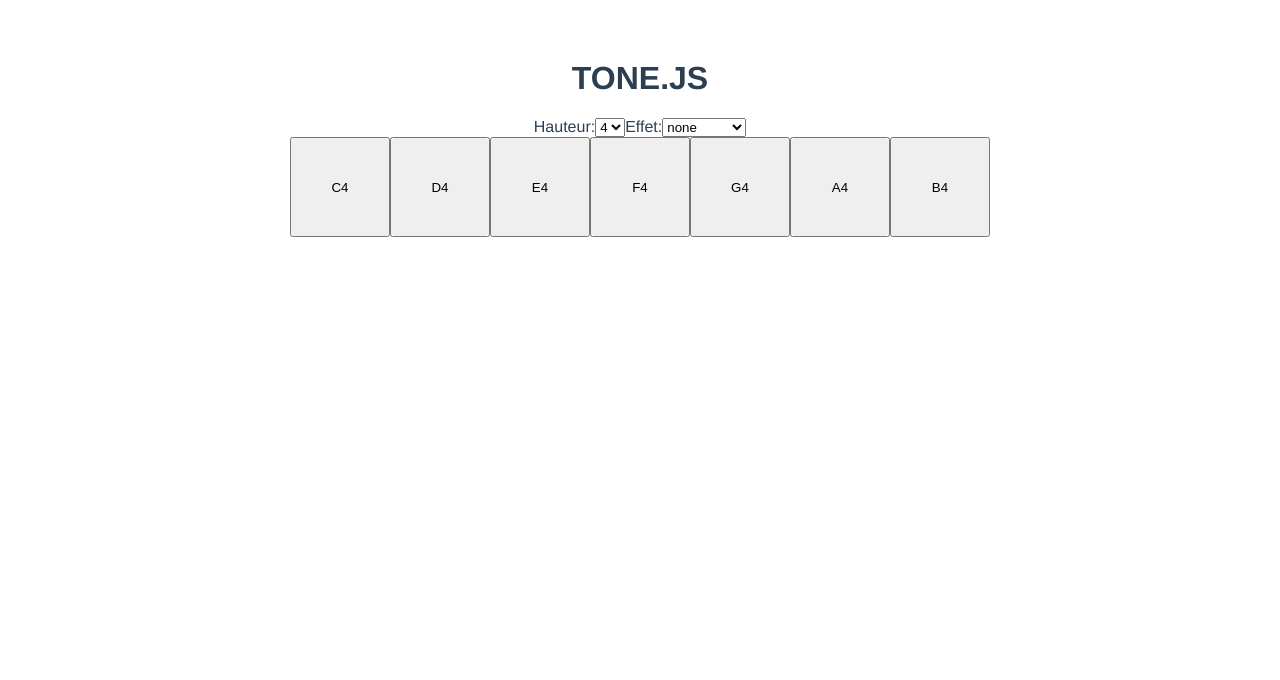
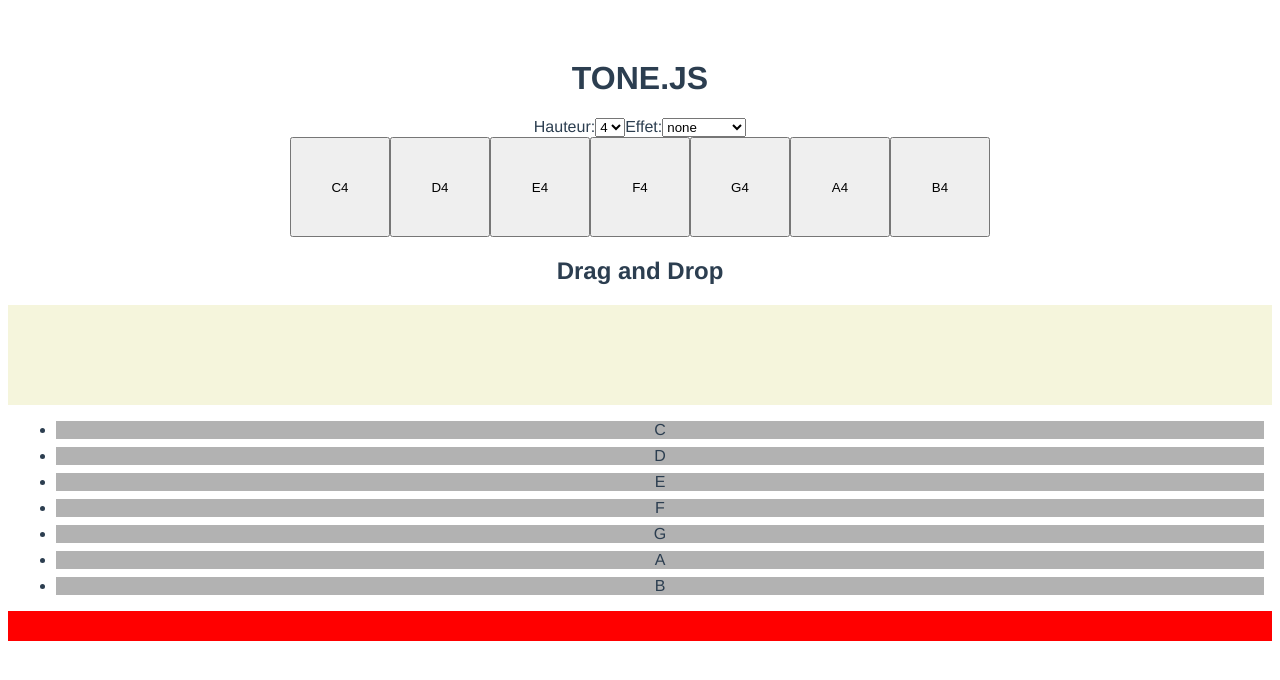
Before and after one commit to Florian-Piault/Synesthesia, a Vue app in the folder ht-sound/: page / in a window 1280 px wide. Shown: the top 680 px of the page. Built offline with nearby package versions, Linux system fonts and the light colour scheme.

Commit message:
drag and drop V1

```diff
--- a/ht-sound/src/App.vue
+++ b/ht-sound/src/App.vue
@@ -5,59 +5,95 @@
     <!-- HAUTEURS -->
     <label>Hauteur:</label>
     <select v-model="Height">
-      <option v-for="height in heights" :value="height" :key="height"> {{height}}</option>
+      <option v-for="height in heights" :value="height" :key="height">
+        {{ height }}
+      </option>
     </select>
 
     <!-- EFFETS -->
     <label>Effet:</label>
     <select v-model="Effect">
-      <option v-for="effect in effects" :value="effect" :key="effect"> {{effect}}</option>
+      <option v-for="effect in effects" :value="effect" :key="effect">
+        {{ effect }}
+      </option>
     </select>
 
     <div class="notes-panel">
-      <Note v-for="note in notes" :pitch="note + Height" :effect="effect" :key="note"></Note>
+      <Note
+        v-for="note in notes"
+        :pitch="note + Height"
+        :effect="effect"
+        :key="note"
+      ></Note>
+    </div>
+
+    <div>
+      <h2>Drag and Drop</h2>
+      <ul
+        class="music"
+        @drop="onDrop($event)"
+        @dragenter.prevent
+        @dragover.prevent
+      >
+        <li v-for="(note, index) in music" :key="index">{{ note }}</li>
+      </ul>
+
+      <ul class="color">
+        <li
+          v-for="(note, index) in notes"
+          :key="index"
+          draggable="true"
+          @dragstart="startDrag($event, note)"
+        >
+          {{ note }}
+        </li>
+      </ul>
+
+      <div
+        class="trash"
+        @drop="trash($event)"
+        @dragenter.prevent
+        @dragover.prevent
+      ></div>
     </div>
   </div>
 </template>
 
 <script>
-import Note from './components/Note.vue';
+import Note from "./components/Note.vue";
 
 export default {
-  name: 'App',
+  name: "App",
   components: {
     Note,
   },
   data() {
     return {
-        Height: '4',
-        Effect: 'none',
-        notes: [
-        'C',
-        'D',
-        'E',
-        'F',
-        'G',
-        'A',
-        'B',
-      ],
-      heights: [
-        '0',
-        '1',
-        '2',
-        '3',
-        '4',
-        '5',
-      ],
-      effects: [
-        'none',
-        'reverb',
-        'chorus',
-        'bitCrusher'
-      ]
-    }
-  }
-}
+      Height: "4",
+      Effect: "none",
+      notes: ["C", "D", "E", "F", "G", "A", "B"],
+      music: [],
+      heights: ["0", "1", "2", "3", "4", "5"],
+      effects: ["none", "reverb", "chorus", "bitCrusher"],
+    };
+  },
+  methods: {
+    startDrag(event, item) {
+      console.log(item);
+      event.dataTransfer.dropEffect = "move";
+      event.dataTransfer.effectAllowed = "move";
+      event.dataTransfer.setData("itemID", item);
+    },
+    onDrop(event) {
+      const itemID = event.dataTransfer.getData("itemID");
+      this.music.push(itemID);
+    },
+    trash(event) {
+      const itemID = event.dataTransfer.getData("itemID");
+      this.music.push(itemID);
+    },
+  },
+};
 </script>
 
 <style>
@@ -75,4 +111,16 @@
     flex-direction: row;
     justify-content: center;
   }
+  .music {
+    background-color: beige;
+    min-height: 100px;
+  }
+  li {
+    background-color: rgba(0, 0, 0, 0.3);
+    margin: 8px;
+  }
+  .trash {
+    background-color: red;
+    min-height: 30px;
+  }
 </style>
```
Also changed, not shown: 1 other file (tests, documents, lock files or other folders). Lines whose indentation alone changed are shown as unchanged.
